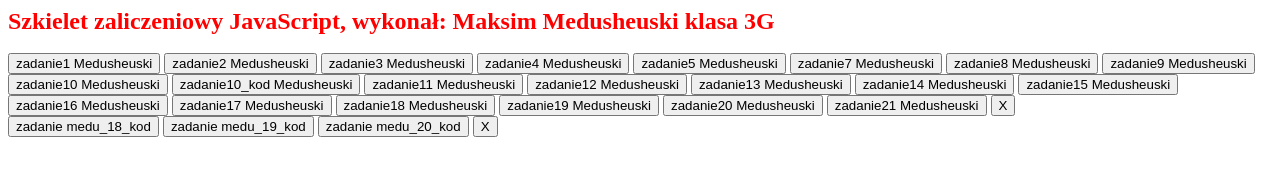
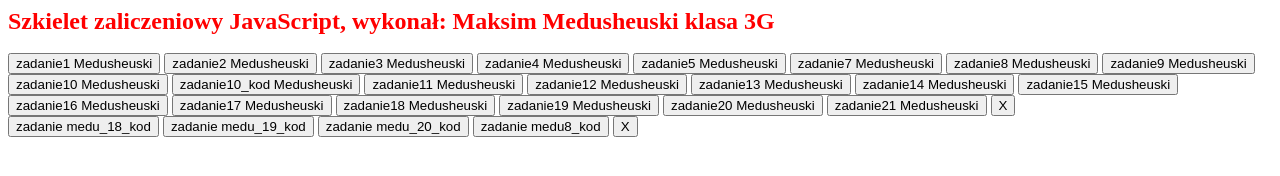
Before and after one commit to 777mabama777/js, a plain HTML site: page index.html in a window 1280 px wide. Drawn offline with Linux system fonts and the light colour scheme.

Commit message:
Update index.html

```diff
--- a/index.html
+++ b/index.html
@@ -140,6 +140,7 @@
 	    <input type="button" value="zadanie medu_18_kod" onclick="WinOpen_z18_kod('')">
 			 <input type="button" value="zadanie medu_19_kod" onclick="WinOpen_z19_kod('')">
 			 <input type="button" value="zadanie medu_20_kod" onclick="WinOpen_z20_kod('')">
+			 <input type="button" value="zadanie medu8_kod" onclick="WinOpen_z28_kod('')">
             <input type="button" value="X" onclick="okno_zamknij()">
         </form>
     </body>
```
